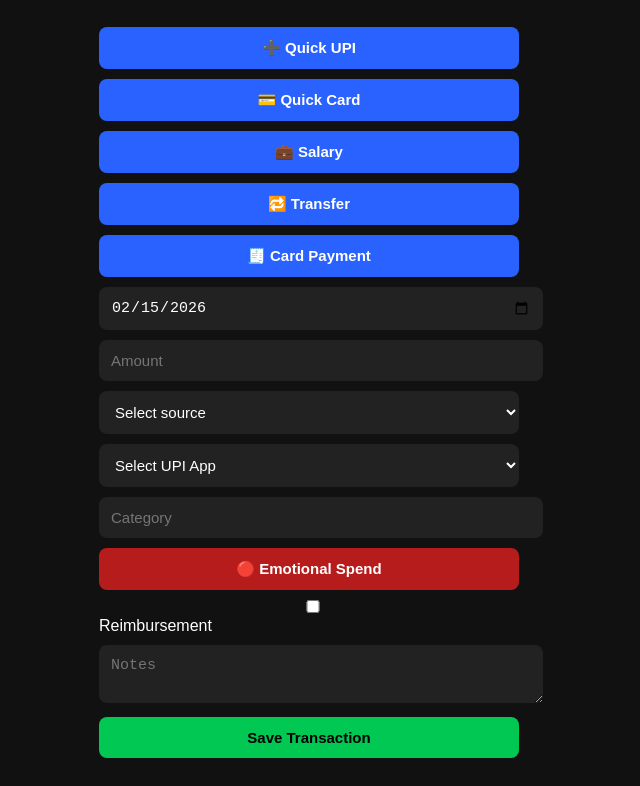
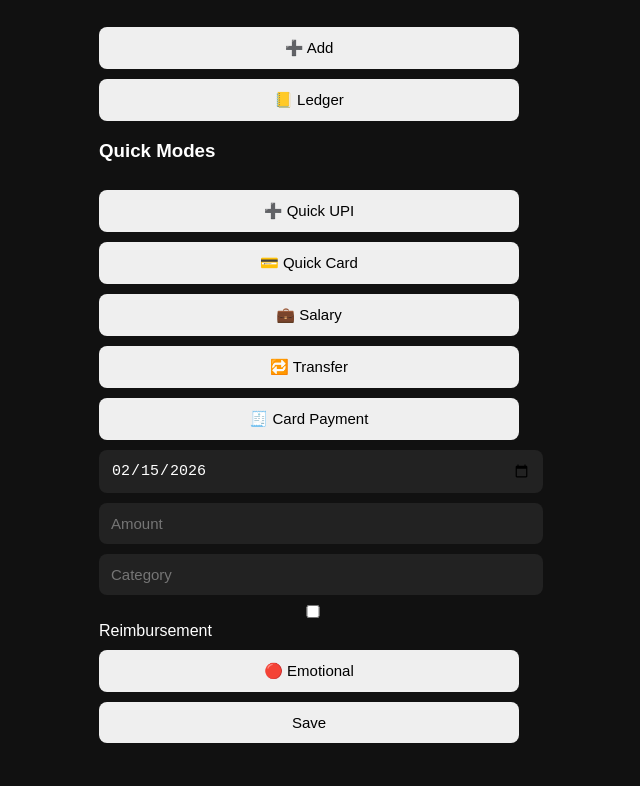
Before and after one commit to adityaprakashgit/adibudget, a plain HTML site: page index.html in a window 1280 px wide. Both pictures are taken after a click on the button "➕ Quick UPI". Shown: the part 79-865 px from the top of the page, without its empty margins (331-971 px from the left). Drawn offline with Linux system fonts and the light colour scheme.

Commit message:
clear message

```diff
--- a/index.html
+++ b/index.html
@@ -12,10 +12,8 @@
 
 <h2>Adi Financial Ledger</h2>
 
-<div id="quickModes"></div>
-
-<div id="transactionForm"></div>
-
+<div id="navigation"></div>
+<div id="mainView"></div>
 <div id="status"></div>
 
 </div>
--- a/js/app.js
+++ b/js/app.js
@@ -1,7 +1,6 @@
 import { saveTransaction } from "./api.js";
 
-const banks = ["ICICI", "IDFC", "Canara"];
-const cards = ["HDFC Card", "Axis Card"];
+let transactions = [];
 
 let currentMode = "";
 let emotional = false;
@@ -9,135 +8,89 @@ let emotional = false;
 init();
 
 function init() {
-    renderQuickModes();
-    renderForm();
+    renderNavigation();
+    showTransactionScreen();
 }
 
-function renderQuickModes() {
-    const container = document.getElementById("quickModes");
+function renderNavigation() {
+    const nav = document.getElementById("navigation");
+    nav.innerHTML = `
+        <button onclick="showTransactionScreen()">➕ Add</button>
+        <button onclick="showLedgerScreen()">📒 Ledger</button>
+    `;
+    window.showTransactionScreen = showTransactionScreen;
+    window.showLedgerScreen = showLedgerScreen;
+}
 
-    container.innerHTML = `
-        <button class="quick-mode" onclick="setMode('upi')">➕ Quick UPI</button>
-        <button class="quick-mode" onclick="setMode('card')">💳 Quick Card</button>
-        <button class="quick-mode" onclick="setMode('salary')">💼 Salary</button>
-        <button class="quick-mode" onclick="setMode('transfer')">🔁 Transfer</button>
-        <button class="quick-mode" onclick="setMode('card_payment')">🧾 Card Payment</button>
+function showTransactionScreen() {
+    const main = document.getElementById("mainView");
+    main.innerHTML = `
+        <h3>Quick Modes</h3>
+        <button onclick="setMode('upi')">➕ Quick UPI</button>
+        <button onclick="setMode('card')">💳 Quick Card</button>
+        <button onclick="setMode('salary')">💼 Salary</button>
+        <button onclick="setMode('transfer')">🔁 Transfer</button>
+        <button onclick="setMode('card_payment')">🧾 Card Payment</button>
+
+        <div id="transactionForm"></div>
     `;
-
     window.setMode = setMode;
 }
 
-function renderForm() {
-    const container = document.getElementById("transactionForm");
+function showLedgerScreen() {
+    const main = document.getElementById("mainView");
 
-    container.innerHTML = `
-        <input type="date" id="date">
-        <input type="number" id="amount" placeholder="Amount">
-        <div id="dynamicFields"></div>
-        <button class="save-btn" onclick="handleSave()">Save Transaction</button>
-    `;
+    if (transactions.length === 0) {
+        main.innerHTML = "<p>No transactions yet.</p>";
+        return;
+    }
 
-    document.getElementById("date").valueAsDate = new Date();
+    let html = "<h3>Ledger</h3>";
 
-    window.handleSave = handleSave;
+    transactions.slice().reverse().forEach((t, index) => {
+        html += `
+            <div style="background:#222;padding:10px;margin-top:10px;border-radius:8px;">
+                <strong>₹${t.amount}</strong> - ${t.mode.toUpperCase()}<br>
+                ${t.date}<br>
+                ${t.category || ""}<br>
+                ${t.emotional ? "🔴 Emotional<br>" : ""}
+                ${t.reimbursement ? "🟡 Reimbursement<br>" : ""}
+                <button onclick="deleteTransaction(${transactions.length - 1 - index})">Delete</button>
+            </div>
+        `;
+    });
+
+    main.innerHTML = html;
+
+    window.deleteTransaction = deleteTransaction;
 }
 
 function setMode(mode) {
     currentMode = mode;
     emotional = false;
 
-    const dynamic = document.getElementById("dynamicFields");
-    dynamic.innerHTML = "";
+    const form = document.getElementById("transactionForm");
 
-    if (mode === "upi") {
-        dynamic.innerHTML = `
-            ${renderSelect("source", banks)}
-            ${renderUPIApp()}
-            ${renderCategory()}
-            ${renderEmotional()}
-            ${renderReimbursement()}
-            ${renderNotes()}
-        `;
-    }
-
-    if (mode === "card") {
-        dynamic.innerHTML = `
-            ${renderSelect("source", cards)}
-            ${renderCategory()}
-            ${renderEmotional()}
-            ${renderNotes()}
-        `;
-    }
-
-    if (mode === "salary") {
-        dynamic.innerHTML = `
-            ${renderSelect("destination", banks)}
-            ${renderCategory("Salary")}
-            ${renderNotes()}
-        `;
-    }
-
-    if (mode === "transfer") {
-        dynamic.innerHTML = `
-            ${renderSelect("source", banks)}
-            ${renderSelect("destination", banks)}
-        `;
-    }
-
-    if (mode === "card_payment") {
-        dynamic.innerHTML = `
-            ${renderSelect("source", banks)}
-            ${renderSelect("destination", cards)}
-        `;
-    }
-}
-
-function renderSelect(id, options) {
-    let html = `<select id="${id}"><option value="">Select ${id}</option>`;
-    options.forEach(o => html += `<option>${o}</option>`);
-    html += "</select>";
-    return html;
-}
-
-function renderCategory(defaultValue = "") {
-    return `
-        <input type="text" id="category" placeholder="Category" value="${defaultValue}">
-    `;
-}
-
-function renderUPIApp() {
-    return `
-        <select id="upi_app">
-            <option value="">Select UPI App</option>
-            <option>GPay</option>
-            <option>PhonePe</option>
-            <option>Paytm</option>
-        </select>
-    `;
-}
-
-function renderEmotional() {
-    return `
-        <button type="button" class="emotional-btn" onclick="toggleEmotional()">🔴 Emotional Spend</button>
-    `;
-}
-
-function renderReimbursement() {
-    return `
+    form.innerHTML = `
+        <input type="date" id="date">
+        <input type="number" id="amount" placeholder="Amount">
+        <input type="text" id="category" placeholder="Category">
         <label>
             <input type="checkbox" id="reimbursement"> Reimbursement
         </label>
+        <button onclick="toggleEmotional()">🔴 Emotional</button>
+        <button onclick="handleSave()">Save</button>
     `;
+
+    document.getElementById("date").valueAsDate = new Date();
+
+    window.toggleEmotional = toggleEmotional;
+    window.handleSave = handleSave;
 }
 
-function renderNotes() {
-    return `<textarea id="notes" placeholder="Notes"></textarea>`;
+function toggleEmotional() {
+    emotional = !emotional;
 }
-
-window.toggleEmotional = function () {
-    emotional = !emotional;
-    event.target.classList.toggle("emotional-active");
-};
 
 async function handleSave() {
 
@@ -146,14 +99,16 @@ async function handleSave() {
         amount: document.getElementById("amount").value,
         mode: currentMode,
         emotional,
-        category: document.getElementById("category")?.value || "",
-        upi_app: document.getElementById("upi_app")?.value || "",
-        notes: document.getElementById("notes")?.value || ""
+        category: document.getElementById("category").value,
+        reimbursement: document.getElementById("reimbursement").checked
     };
 
-    const response = await saveTransaction(data);
+    transactions.push(data);
 
-    if (response.success) {
-        document.getElementById("status").innerHTML = "✅ Saved (Mock)";
-    }
+    document.getElementById("status").innerHTML = "✅ Transaction Saved (Local)";
 }
+
+function deleteTransaction(index) {
+    transactions.splice(index, 1);
+    showLedgerScreen();
+}
```
